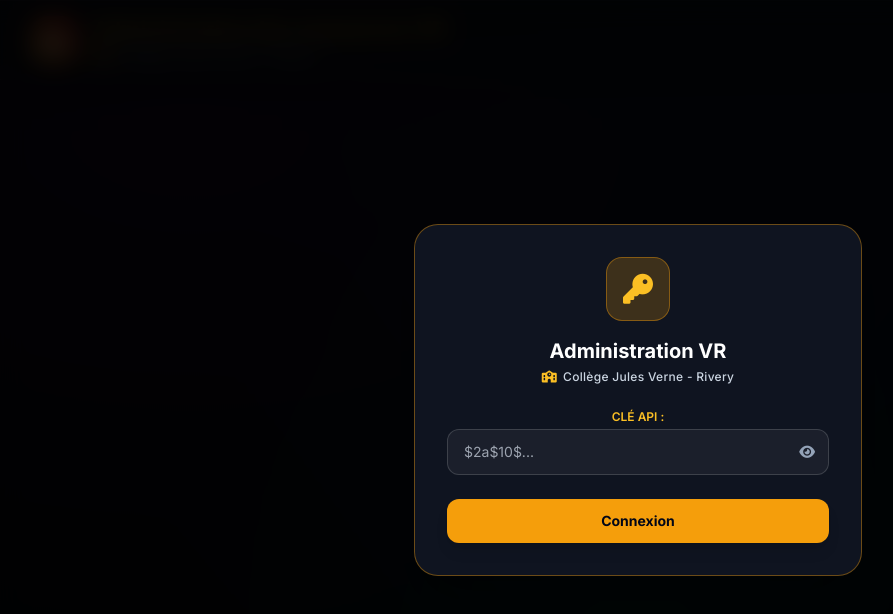
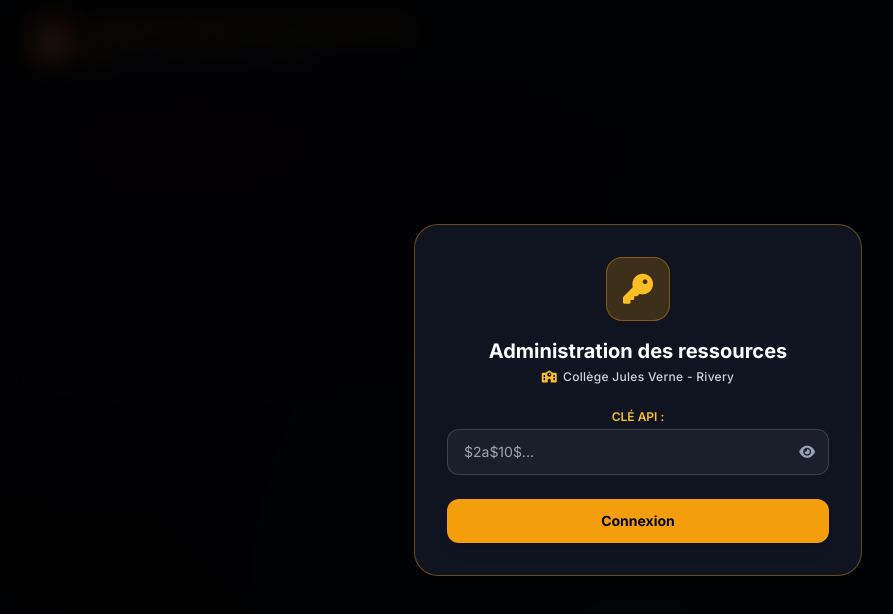
Before and after one commit to CollegesCD80/Mes-Liens-Rivery, a plain HTML site: page admin.html in a window 1280 px wide. Shown: the whole page, without its empty margins (2-895 px from the left). Drawn offline with nearby package versions, Linux system fonts and the light colour scheme.

Commit message:
Update titles and headings in admin.html

```diff
--- a/admin.html
+++ b/admin.html
@@ -3,7 +3,7 @@
 <head>
     <meta charset="UTF-8">
     <meta name="viewport" content="width=device-width, initial-scale=1.0">
-    <title>Administration Portail VR - Enseignant</title>
+    <title>Administration des liens- Enseignant</title>
     <!-- Tailwind CSS CDN -->
     <script src="https://cdn.tailwindcss.com"></script>
     <!-- FontAwesome Icons -->
@@ -87,7 +87,7 @@
                 </div>
                 <div>
                     <h1 class="text-lg md:text-xl font-extrabold tracking-wide text-amber-400">
-                        Administration des ressources VR
+                        Administration des ressources
                     </h1>
                     <p class="text-sm text-slate-300 font-medium tracking-wide flex items-center gap-1.5 mt-0.5">
                         <i class="fa-solid fa-school text-amber-400"></i>
@@ -142,7 +142,7 @@
             <div class="w-16 h-16 rounded-2xl bg-amber-500/20 border border-amber-500/40 text-amber-400 text-3xl flex items-center justify-center mx-auto mb-4">
                 <i class="fa-solid fa-key"></i>
             </div>
-            <h3 class="text-xl font-bold text-white mb-1">Administration VR</h3>
+            <h3 class="text-xl font-bold text-white mb-1">Administration des ressources</h3>
             <p class="text-xs text-slate-300 font-medium tracking-wide flex items-center justify-center gap-1.5 mb-6">
                 <i class="fa-solid fa-school text-amber-400"></i>
                 <span>Collège Jules Verne - Rivery</span>
```
